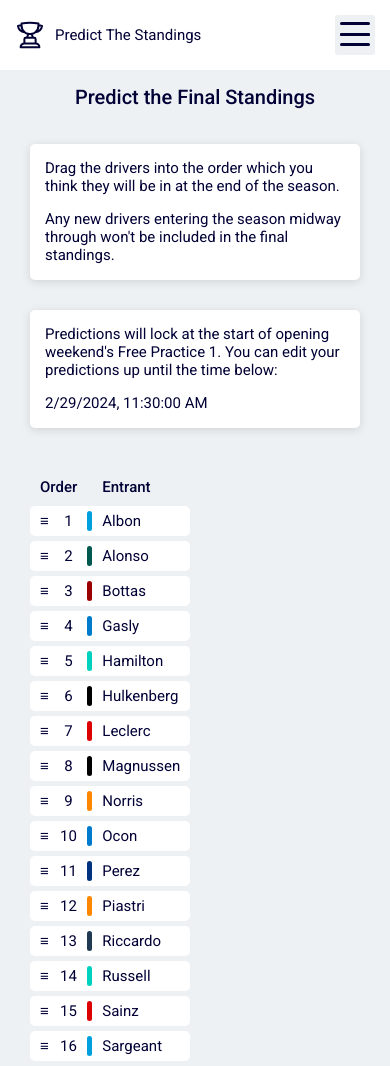
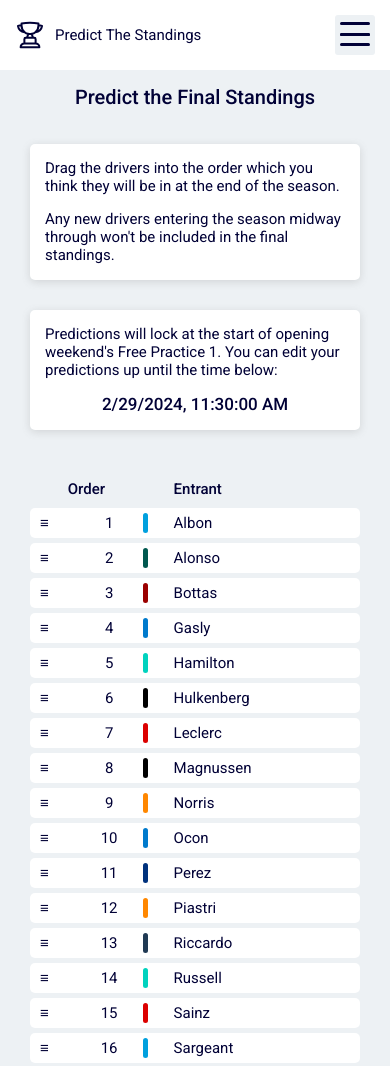
Before and after one commit to davidwillprice/predict-the-standings, a Next.js app: page /formula-1/predict in a window 390 px wide. Shown: the top 1066 px of the page. Built offline with nearby package versions, Linux system fonts and the light colour scheme; no server answers; the database is empty; sample sign-in values are in the browser's storage.

Commit message:
Styling improvements
- Fix further Chrome/Firefox transition differences
- Improve prediction submission styles
  - Making lock date clearer
  - Improving drag and drop UI on mobile

```diff
--- a/app/formula-1/predict/page.tsx
+++ b/app/formula-1/predict/page.tsx
@@ -12,6 +12,8 @@ import { ContentContainer } from "@components/content-container/content-containe
 import { Panel } from "@components/panels/panel";
 import { PanelHeading } from "@components/panels/panel-heading";
 import { EditPredictions } from "@components/submit-predictions/edit-predictions";
+
+import commonStyles from "@styles/common.module.scss";
 
 import { Entrant } from "@custom-types/game-types";
 import { Sport } from "@custom-types/misc";
@@ -92,12 +94,15 @@ export default async function Page() {
                 Free Practice 1. You can edit your predictions up until the time
                 below:
               </p>
-              <p>{predictionFreezeTime.toLocaleString()}</p>
+              <p
+                className={`${commonStyles.text_center} ${commonStyles.bold} ${commonStyles.font_lg}`}>
+                {predictionFreezeTime.toLocaleString()}
+              </p>
             </Panel>
           </EditPredictions>
         ) : (
           <Panel>
-            <p style={{ textAlign: "center" }}>
+            <p className={commonStyles.text_center}>
               The {season} season has started and predictions are frozen!
             </p>
           </Panel>
--- a/src/ui/components/submit-predictions/editable-prediction-table.module.scss
+++ b/src/ui/components/submit-predictions/editable-prediction-table.module.scss
@@ -1,4 +1,8 @@
 .editable_prediction_table {
+  table {
+    margin: 0 auto;
+    width: 100%;
+  }
   [data-drop-target] {
     height: 30px;
   }
--- a/src/ui/styles/common.module.scss
+++ b/src/ui/styles/common.module.scss
@@ -6,6 +6,15 @@
   justify-content: center;
   align-items: center;
 }
+.text_center {
+  text-align: center;
+}
+.bold {
+  font-weight: 500;
+}
+.font_lg {
+  font-size: 17px;
+}
 
 @media (max-width: $mobile-menu-breakpoint) {
   html .mobile_hide {
--- a/src/ui/styles/globals.scss
+++ b/src/ui/styles/globals.scss
@@ -26,6 +26,7 @@
   box-sizing: border-box;
   padding: 0;
   margin: 0;
+  -moz-transition: 0.2s all;
 }
 svg,
 path,
@@ -97,6 +98,11 @@ h3 {
   margin-bottom: 15px;
 }
 
+button,
+a {
+  transition: 0.3s all;
+}
+
 li {
   margin-bottom: 10px;
 }
```
